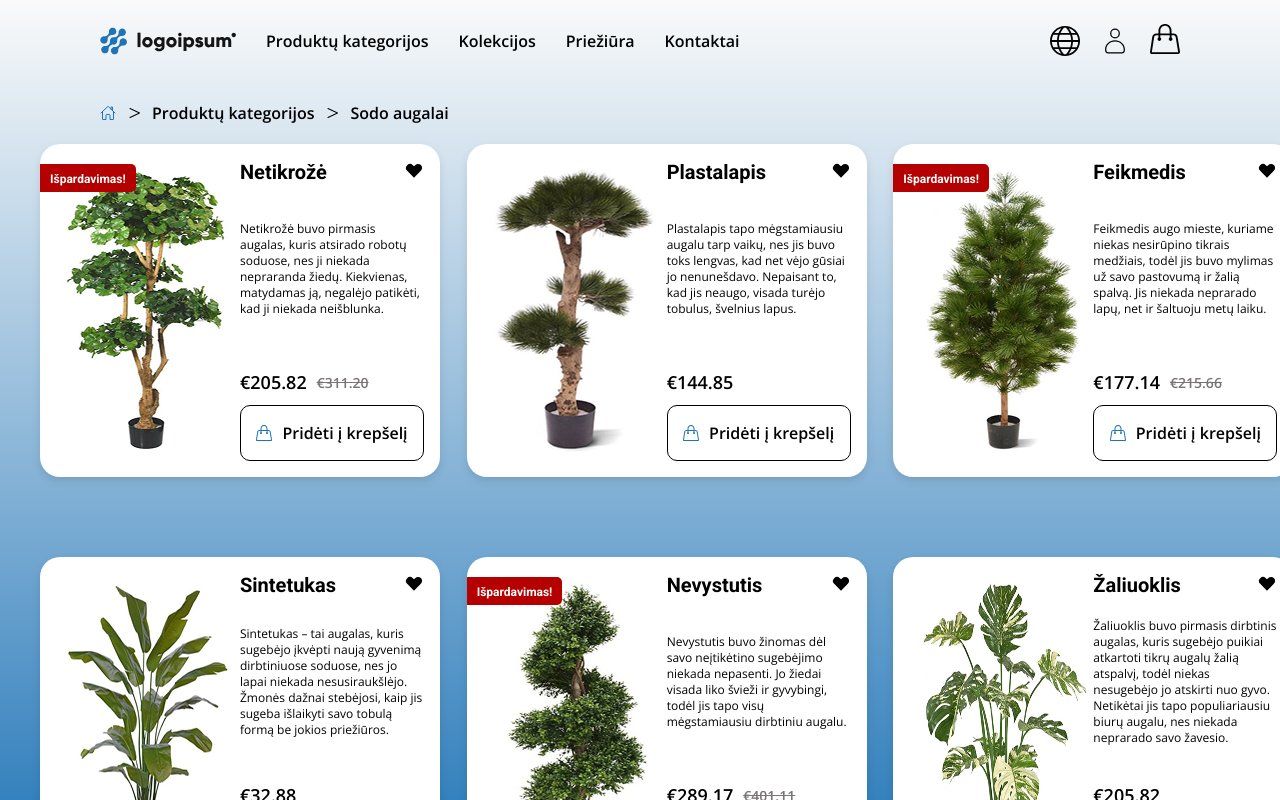
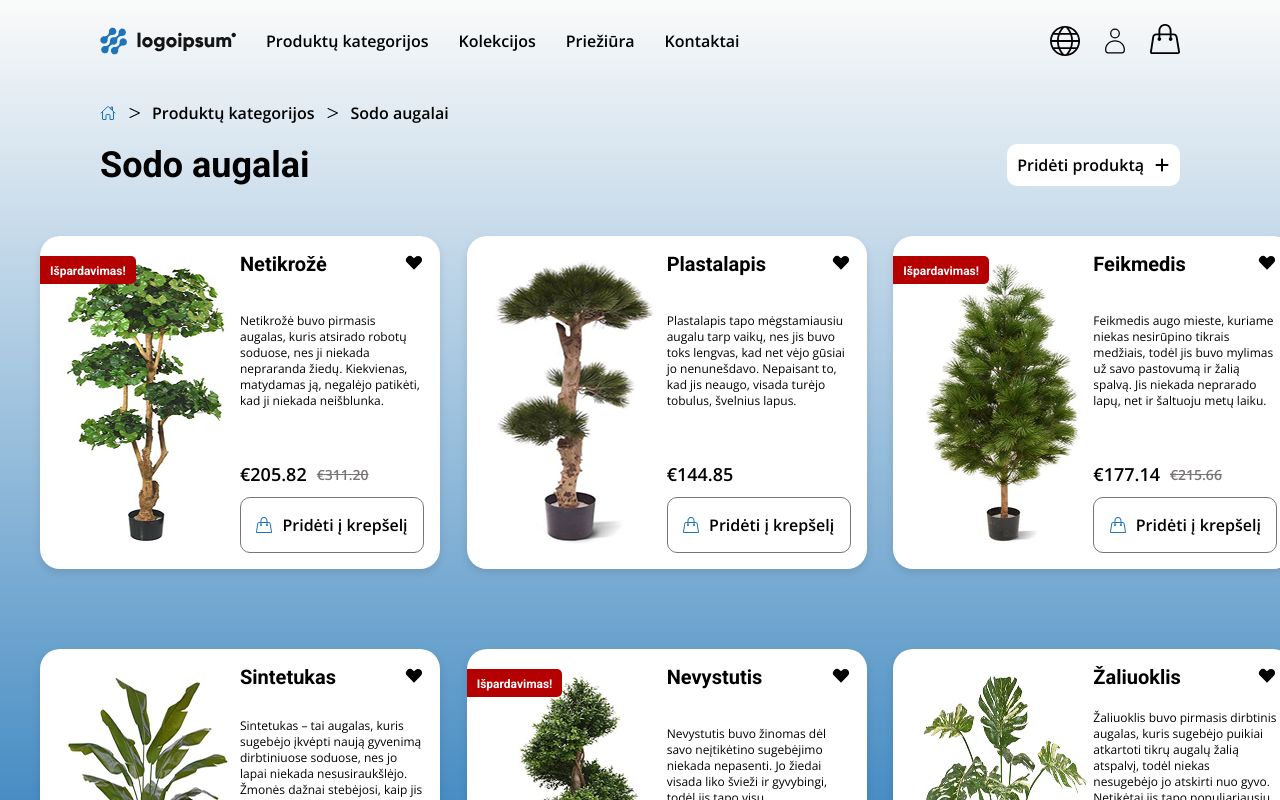
Before and after one commit to JustinSTV/WEBROM-task, a React (Vite) app: page / in a window 1280 px wide. Shown: the top 800 px of the page. Built offline with nearby package versions, Linux system fonts and the light colour scheme.

Commit message:
add Hero component to HomePage. add addProductBtn

```diff
--- a/data.json
+++ b/data.json
@@ -8,7 +8,7 @@
       "salePrice": "205.82",
       "onSale": true,
       "inCart": false,
-      "image": "./public/netikroze.png"
+      "image": "netikroze.png"
     },
     {
       "id": "2",
@@ -16,7 +16,7 @@
       "description": "Plastalapis tapo mėgstamiausiu augalu tarp vaikų, nes jis buvo toks lengvas, kad net vėjo gūsiai jo nenunešdavo. Nepaisant to, kad jis neaugo, visada turėjo tobulus, švelnius lapus.",
       "price": "144.85",
       "inCart": false,
-      "image": "./public/plastalapis.png"
+      "image": "plastalapis.png"
     },
     {
       "id": "3",
@@ -26,7 +26,7 @@
       "salePrice": "177.14",
       "onSale": true,
       "inCart": false,
-      "image": "./public/feikmedis.png"
+      "image": "feikmedis.png"
     },
     {
       "id": "4",
@@ -34,7 +34,7 @@
       "description": "Sintetukas – tai augalas, kuris sugebėjo įkvėpti naują gyvenimą dirbtiniuose soduose, nes jo lapai niekada nesusiraukšlėjo. Žmonės dažnai stebėjosi, kaip jis sugeba išlaikyti savo tobulą formą be jokios priežiūros.",
       "price": "32.88",
       "inCart": false,
-      "image": "./public/sintetukas.png"
+      "image": "sintetukas.png"
     },
     {
       "id": "5",
@@ -44,7 +44,7 @@
       "salePrice": "289.17",
       "onSale": true,
       "inCart": false,
-      "image": "./public/nevystutis.png"
+      "image": "nevystutis.png"
     },
     {
       "id": "6",
@@ -52,7 +52,7 @@
       "description": "Žaliuoklis buvo pirmasis dirbtinis augalas, kuris sugebėjo puikiai atkartoti tikrų augalų žalią atspalvį, todėl niekas nesugebėjo jo atskirti nuo gyvo. Netikėtai jis tapo populiariausiu biurų augalu, nes niekada neprarado savo žavesio.",
       "price": "205.82",
       "inCart": false,
-      "image": "./public/zaliuoklis.png"
+      "image": "zaliuoklis.png"
     }
   ]
 }
--- /dev/null
+++ b/src/components/UI/atom/AddProductBtn/AddProductBtn.css
@@ -0,0 +1,16 @@
+button.addProductBtn {
+  background: var(--white);
+  border: none;
+  > svg {
+    color: var(--black);
+  }
+}
+
+button.addProductBtn:hover {
+  cursor: pointer;
+  color: var(--white);
+  background: var(--blue-1);
+  > svg {
+    color: var(--white);
+  }
+}
--- /dev/null
+++ b/src/components/UI/atom/AddProductBtn/AddProductBtn.tsx
@@ -0,0 +1,12 @@
+import "./AddProductBtn.css";
+import { FaPlus } from "react-icons/fa6";
+
+const AddProductBtn = () => {
+  return (
+    <button className="btn-1 addProductBtn">
+      Pridėti produktą <FaPlus />
+    </button>
+  );
+};
+
+export default AddProductBtn;
--- a/src/components/UI/atom/Button/Button.css
+++ b/src/components/UI/atom/AddToCartBtn/AddToCartBtn.css
@@ -1,6 +1,6 @@
 button {
   background-color: var(--white);
-  border: 1px solid black;
+  border: 1px solid var(--gray-1);
   border-radius: 10px;
   padding: 10px;
   display: flex;
@@ -20,13 +20,12 @@ button:hover:not(:disabled) {
 }
 
 button.in-cart {
-  background-color: #e8f5e9;
-  border-color: #4caf50;
-  color: #2e7d32;
+  background-color: var(--gray-2);
+  color: var(--gray-1);
 }
 
 button.in-cart svg {
-  color: #2e7d32;
+  color: var(--gray-1);
 }
 
 button:disabled {
--- a/src/components/UI/atom/Button/Button.tsx
+++ b/src/components/UI/atom/AddToCartBtn/AddToCartBtn.tsx
@@ -1,6 +1,6 @@
-import { BsCheckLg } from "react-icons/bs";
+import { FaCheckCircle } from "react-icons/fa";
 import { SlHandbag } from "react-icons/sl";
-import "./Button.css";
+import "./AddToCartBtn.css";
 
 type ButtonProps = {
   text: string;
@@ -9,17 +9,17 @@ type ButtonProps = {
   className?: string;
 };
 
-const Button = ({ text, isInCart, onClick, className = "btn-2" }: ButtonProps) => {
+const AddToCartBtn = ({ text, isInCart, onClick, className = "btn-2" }: ButtonProps) => {
   return (
     <button
       className={`${className} ${isInCart ? "in-cart" : ""}`}
       onClick={onClick}
       disabled={isInCart}
     >
-      {isInCart ? <BsCheckLg /> : <SlHandbag />}
+      {isInCart ? <FaCheckCircle /> : <SlHandbag />}
       {isInCart ? "Prekė krepšelyje" : text}
     </button>
   );
 };
 
-export default Button;
+export default AddToCartBtn;
--- a/src/components/UI/organism/Header/Header.tsx
+++ b/src/components/UI/organism/Header/Header.tsx
@@ -39,7 +39,7 @@ const Header = ({ cartCount, cartItems, onRemoveFromCart }: HeaderProps) => {
         <CiUser />
         <div className="cart-icon">
           <SlHandbag onClick={() => setIsCartOpen(!isCartOpen)} />
-          {cartCount > 0 && <span className="cart-count">{cartCount}</span>}
+          {cartCount > 0 && <span className="caption-1 cart-count">{cartCount}</span>}
           <CartDropdown isOpen={isCartOpen} items={cartItems} onRemoveItem={onRemoveFromCart} />
         </div>
       </div>
--- /dev/null
+++ b/src/components/UI/organism/Hero/Hero.css
@@ -0,0 +1,3 @@
+header.hero {
+  padding: 0 100px 50px;
+}
--- /dev/null
+++ b/src/components/UI/organism/Hero/Hero.tsx
@@ -0,0 +1,17 @@
+import "./Hero.css";
+import Breadcrumb from "../../molecule/Breadcrumb/Breadcrumb";
+import AddProductBtn from "../../atom/AddProductBtn/AddProductBtn";
+
+const Hero = () => {
+  return (
+    <>
+      <Breadcrumb />
+      <header className="hero">
+        <h1>Sodo augalai</h1>
+        <AddProductBtn />
+      </header>
+    </>
+  );
+};
+
+export default Hero;
--- a/src/components/UI/organism/ProductBox/ProductBox.tsx
+++ b/src/components/UI/organism/ProductBox/ProductBox.tsx
@@ -1,6 +1,6 @@
 import { HiHeart } from "react-icons/hi";
 import "./ProductBox.css";
-import Button from "../../atom/Button/Button";
+import AddToCartBtn from "../../atom/AddToCartBtn/AddToCartBtn";
 import SaleBanner from "../../atom/SaleBanner/SaleBanner";
 
 type ProductBoxProps = {
@@ -44,7 +44,7 @@ const ProductBox = ({
             </div>
           </div>
         </div>
-        <Button text="Pridėti į krepšelį" isInCart={inCart} onClick={onAddToCart} />
+        <AddToCartBtn text="Pridėti į krepšelį" isInCart={inCart} onClick={onAddToCart} />
       </div>
     </div>
   );
--- a/src/components/pages/HomePage/HomePage.tsx
+++ b/src/components/pages/HomePage/HomePage.tsx
@@ -3,7 +3,7 @@ import "./HomePage.css";
 import Header from "../../UI/organism/Header/Header";
 import ProductBox from "../../UI/organism/ProductBox/ProductBox";
 import data from "../../../../data.json";
-import Breadcrumb from "../../UI/molecule/Breadcrumb/Breadcrumb";
+import Hero from "../../UI/organism/Hero/Hero";
 
 const HomePage = () => {
   const [trees, setTrees] = useState(data.trees);
@@ -24,7 +24,7 @@ const HomePage = () => {
         cartItems={cartItems}
         onRemoveFromCart={handleRemoveFromCart}
       />
-      <Breadcrumb />
+      <Hero />
       <section className="products-grid">
         {trees.map((tree) => (
           <ProductBox
```
